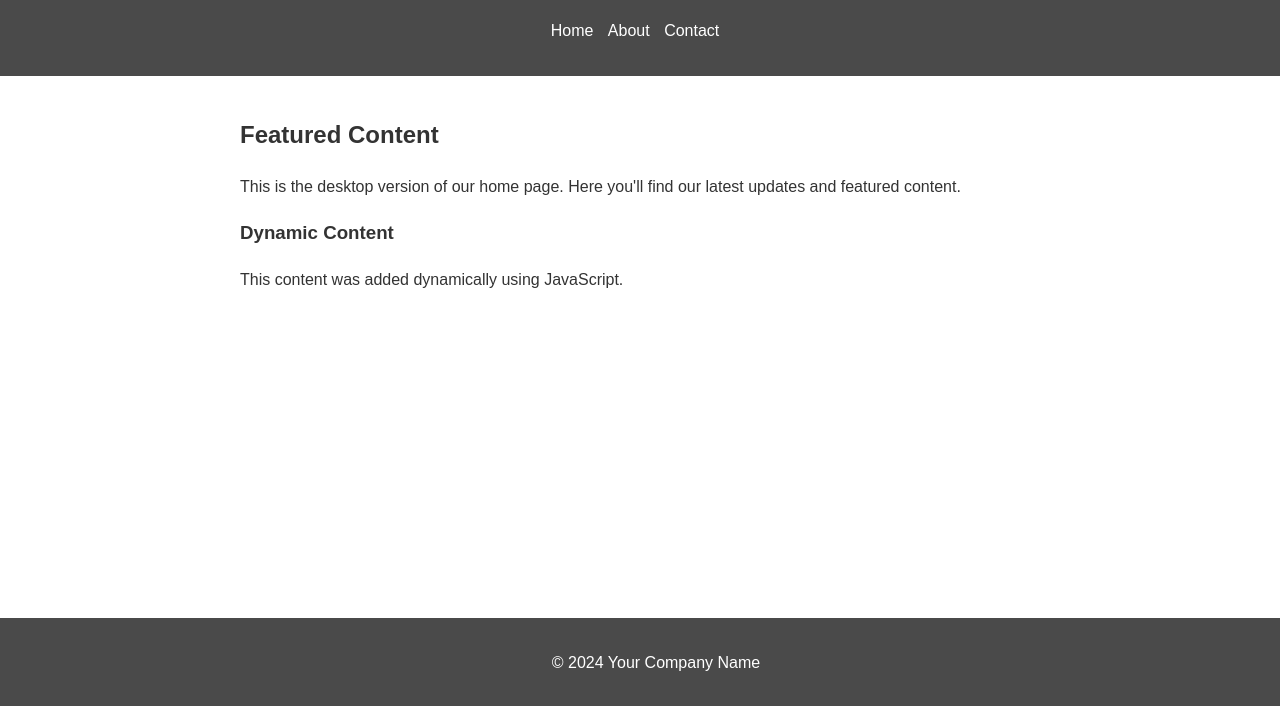
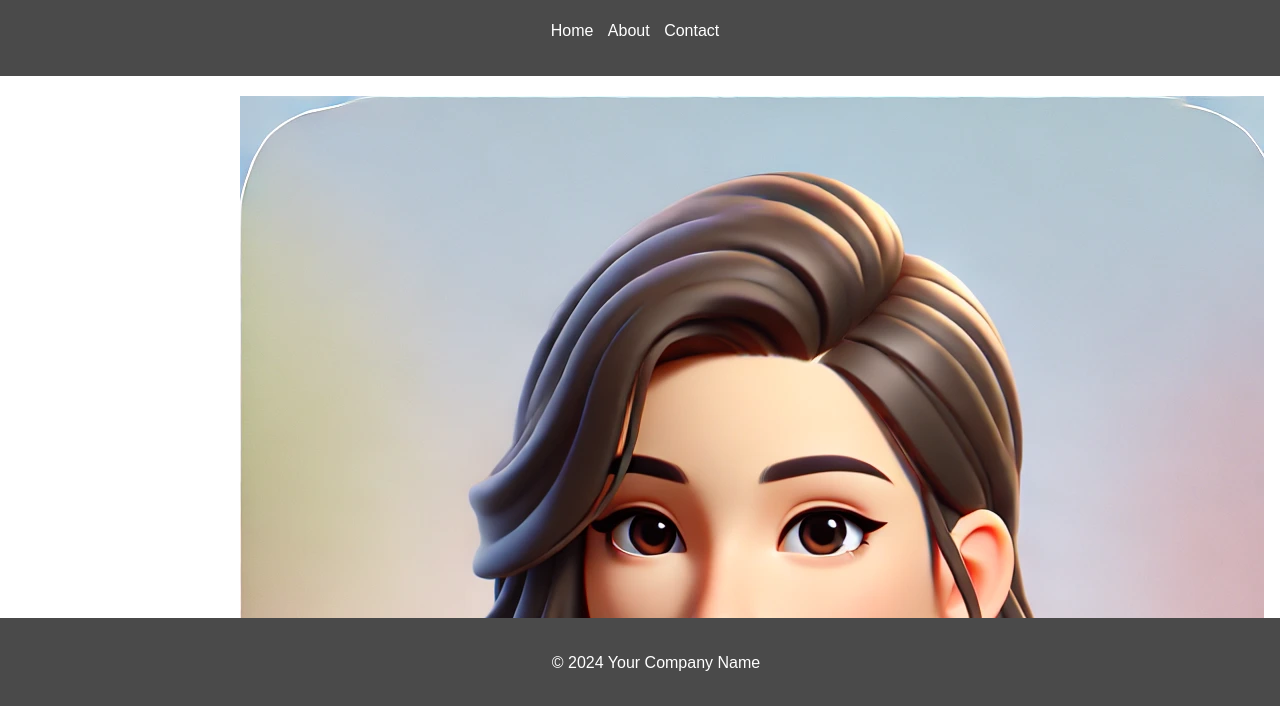
Before and after one commit to phamgiagia/doplandmulti, a website built with Vite: page home/desktop/index.html in a window 1280 px wide. Shown: the part 92-798 px from the top of the page. Built offline with nearby package versions, Linux system fonts and the light colour scheme.

Commit message:
add image

```diff
--- a/home/desktop/index.html
+++ b/home/desktop/index.html
@@ -18,6 +18,7 @@
       </nav>
     </header>
     <main>
+      <img src="../../images/avatar.webp" />
       <section>
         <h2>Featured Content</h2>
         <p>
```
Also changed, not shown: images/avatar.webp (added).
